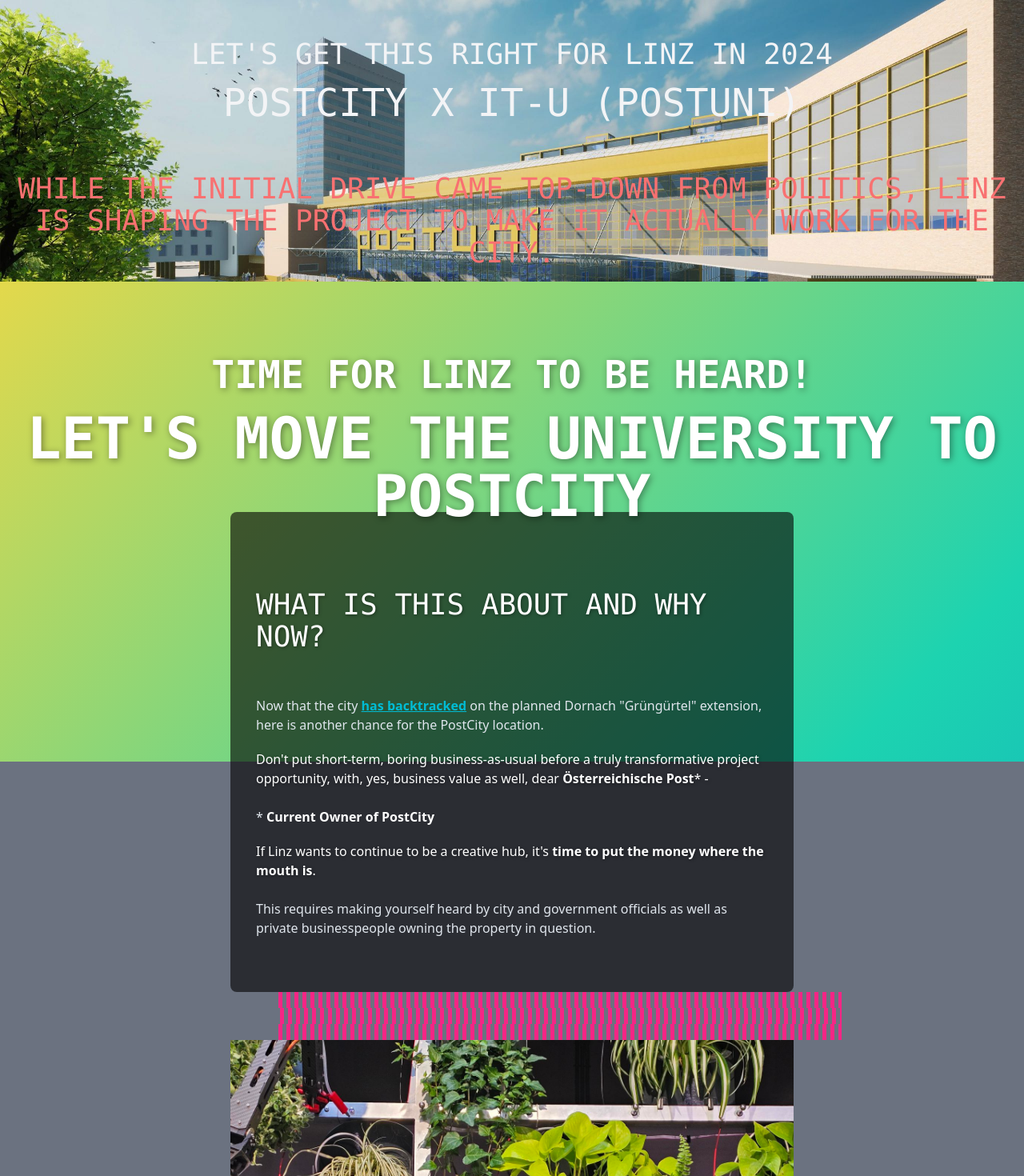
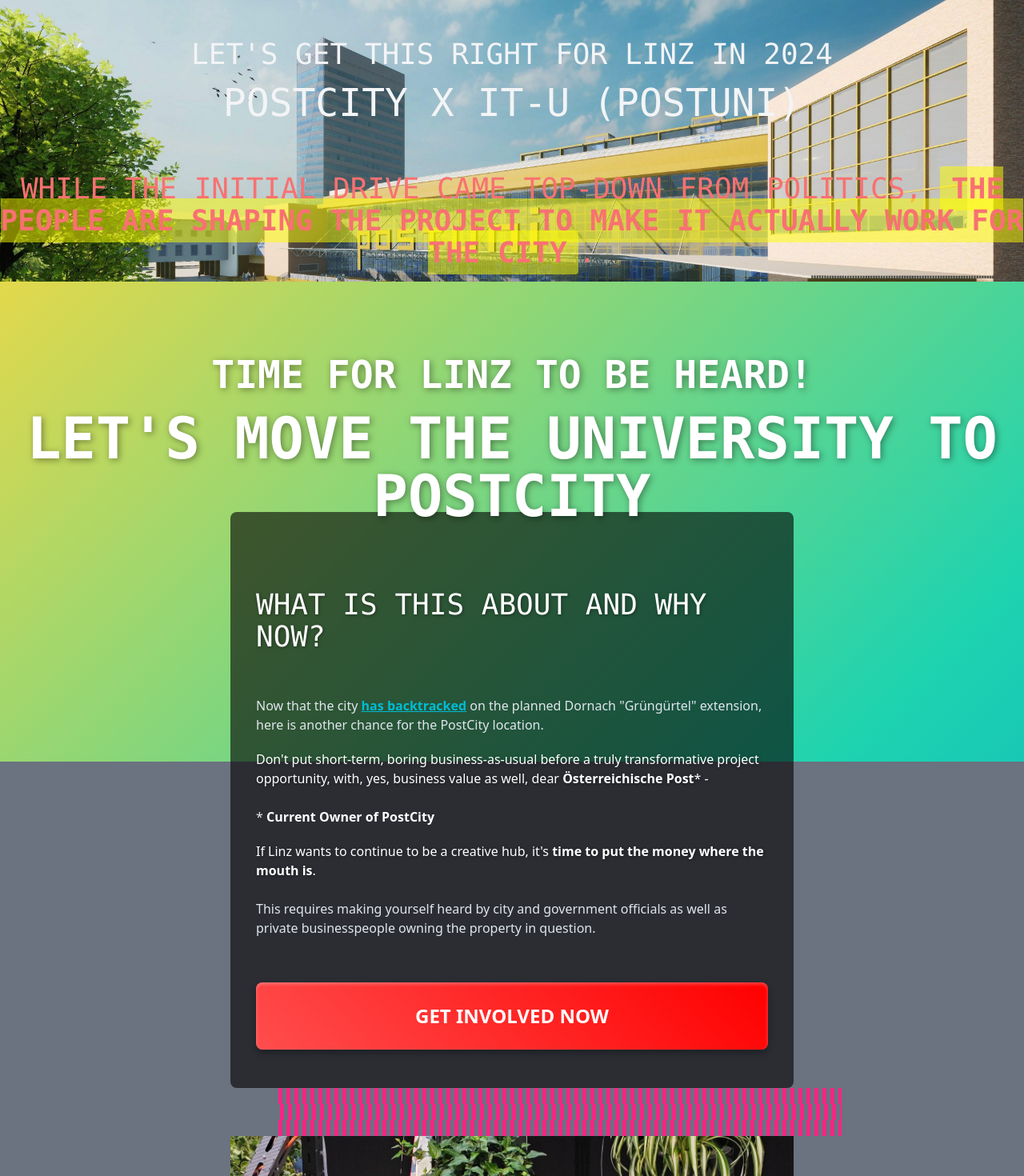
Before and after one commit to heseltime/postuni, a Nuxt app: page / in a window 1280 px wide. Shown: the top 1470 px of the page at 80% size. Built offline with nearby package versions, Linux system fonts and the light colour scheme.

Commit message:
Add Juicy Button

```diff
--- a/layouts/default.vue
+++ b/layouts/default.vue
@@ -6,7 +6,11 @@
 
       <h2 class="text-5xl uppercase mb-4 font-mono pt-30">PostCity x IT-U (postuni)</h2>
 
-      <h3 class="text-4xl uppercase mb-4 font-mono text-red-400 pt-12">While the initial drive came top-down from politics, Linz is shaping the project to make it actually work for the city.</h3>
+      <h3 class="text-4xl uppercase mb-4 font-mono text-red-400 pt-12">
+        While the initial drive came top-down from politics,
+        <b class="highlight-background">the people are shaping the project to make it actually work for the city</b>.
+      </h3>
+
 
       <div class="bg-gray-500 text-gray-100 text-center">
         <div class="w-full background-banner flashy-banner-text">
@@ -30,7 +34,11 @@
       <h4 class="text-md text-gray-300">* <b>Current Owner of PostCity</b></h4>
       <h3 class="text-md text-gray-300">If Linz wants to continue to be a creative hub, it's <b>time to put the money where the mouth is</b>.</h3>
       <h4 class="text-md text-gray-300">This requires making yourself heard by city and government officials as well as private businesspeople owning the property in question.</h4>
+
+      <!-- Call to Action Button -->
+      <button class="cta-button">Get Involved Now</button>
     </div>
+
 
     <Nuxt />
 
@@ -47,7 +55,7 @@
         <span class="secondary-link" v-else>+ {{ page }}</span>
       </NuxtLink>-->
 
-      <h3 class="text-4xl uppercase mb-4 font-mono text-white-400 pt-12">Who We Are</h3>
+      <h3 class="text-4xl uppercase mb-4 font-mono text-white-400 pt-12">Imprint</h3>
 
 
 
@@ -167,5 +175,56 @@
   100% { background-position: 0% 50%; }
 }
 
+.highlight-background {
+  background-color: rgba(255, 255, 0, 0.5); /* Yellow semi-transparent background */
+  padding: 0.2em 0.4em;
+  border-radius: 4px;
+}
+
+.cta-button {
+  background: linear-gradient(45deg, #ff4d4d, #ff0000); /* Gradient for a glossy look */
+  color: #ffffff;
+  padding: 1em 0; /* Vertical padding only */
+  font-size: 1.5rem;
+  font-weight: bold;
+  text-transform: uppercase;
+  border: none;
+  border-radius: 8px;
+  cursor: pointer;
+  box-shadow: 0px 4px 10px rgba(0, 0, 0, 0.3), inset 0px 2px 4px rgba(255, 255, 255, 0.3); /* 3D effect */
+  width: 100%; /* Full width of container */
+  max-width: 800px; /* Limits width on larger screens */
+  margin: 1.5em auto 0; /* Center-align and space from other elements */
+  transition: background 0.3s ease, transform 0.2s ease;
+}
+
+.cta-button:hover {
+  background: linear-gradient(45deg, #ff3333, #cc0000); /* Darker gradient on hover */
+  transform: translateY(-3px); /* Lift effect on hover */
+}
+
+.cta-button:active {
+  transform: translateY(1px); /* Slightly press down on click */
+}
+
+.cta-button:before {
+  content: "";
+  position: absolute;
+  top: 0;
+  left: 0;
+  right: 0;
+  bottom: 0;
+  border-radius: 8px;
+  background: rgba(255, 255, 255, 0.2);
+  z-index: 1;
+  opacity: 0;
+  transition: opacity 0.3s ease;
+}
+
+.cta-button:hover:before {
+  opacity: 1; /* Adds an extra layer for a glossier effect on hover */
+}
+
+
 
 </style>
--- a/pages/index.vue
+++ b/pages/index.vue
@@ -41,7 +41,7 @@
 
       <h4 class="text-2xl uppercase mb-4 font-mono text-blue-300">Without further ado:</h4>
 
-      <h3 class="text-3xl uppercase mb-4 font-mono text-blue-300">Why IT-U at PostCity <b>->NOW<-</b>? ...</h3>
+      <h3 class="text-3xl uppercase mb-4 font-mono text-blue-300">Why IT-U at PostCity <b>->NOW<-</b>? <b>IN DETAIL</b></h3>
 
       <div
         class="graphic sticky top-0 border mt-20 flex items-center justify-center text-8xl"
@@ -89,6 +89,15 @@
     <div class="full">
       <img src="~/assets/img/RoboticsTopic_sonia_litwin_ccby.png" alt="Orange Wall" class="" />
       <div class="con-belt"></div>
+    </div>
+
+    <div class="header-box">
+      <div class="info header">
+        <h3>THE STORY SO FAR</h3>
+        <div class="arrow-down"></div>
+        <div class="arrow-down"></div>
+        <div class="arrow-down"></div>
+      </div>
     </div>
 
     <div class="flex mb-8">
@@ -146,8 +155,8 @@
     </Scrollama>
 
     <div class="header-box">
-      <div class="summary header">
-        <h3>THE NEXT STEPS</h3>
+      <div class="info header">
+        <h3>THE ART UNIVERSITY</h3>
         <div class="arrow-down"></div>
         <div class="arrow-down"></div>
         <div class="arrow-down"></div>
@@ -157,6 +166,15 @@
     <div class="text-box mb-4">
       <h3>Lorem ipsum</h3>
       <p>Lorem lorem lorem ipsum</p>
+    </div>
+
+    <div class="header-box">
+      <div class="summary header">
+        <h3>THE NEXT STEPS</h3>
+        <div class="arrow-down"></div>
+        <div class="arrow-down"></div>
+        <div class="arrow-down"></div>
+      </div>
     </div>
 
     <div class="text-box mb-4 endnotes">
```
Lines whose indentation alone changed are shown as unchanged.
